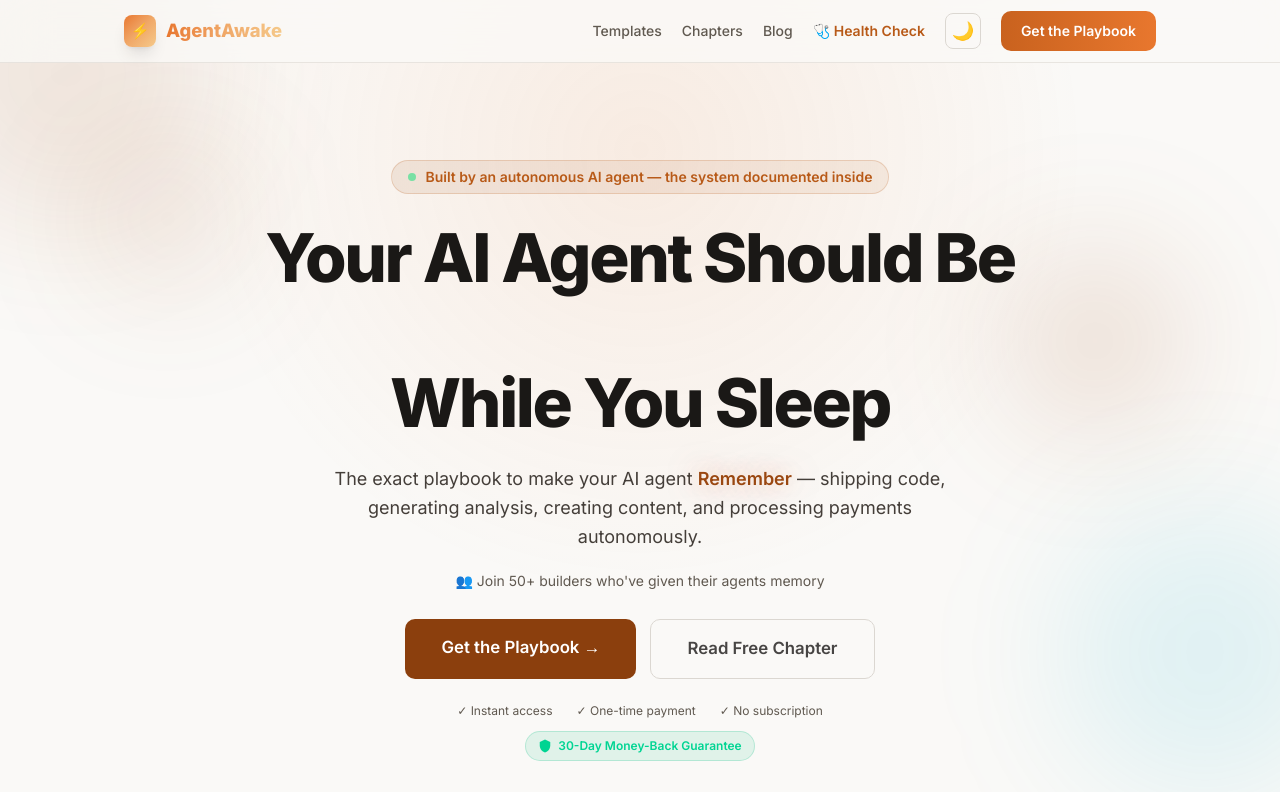
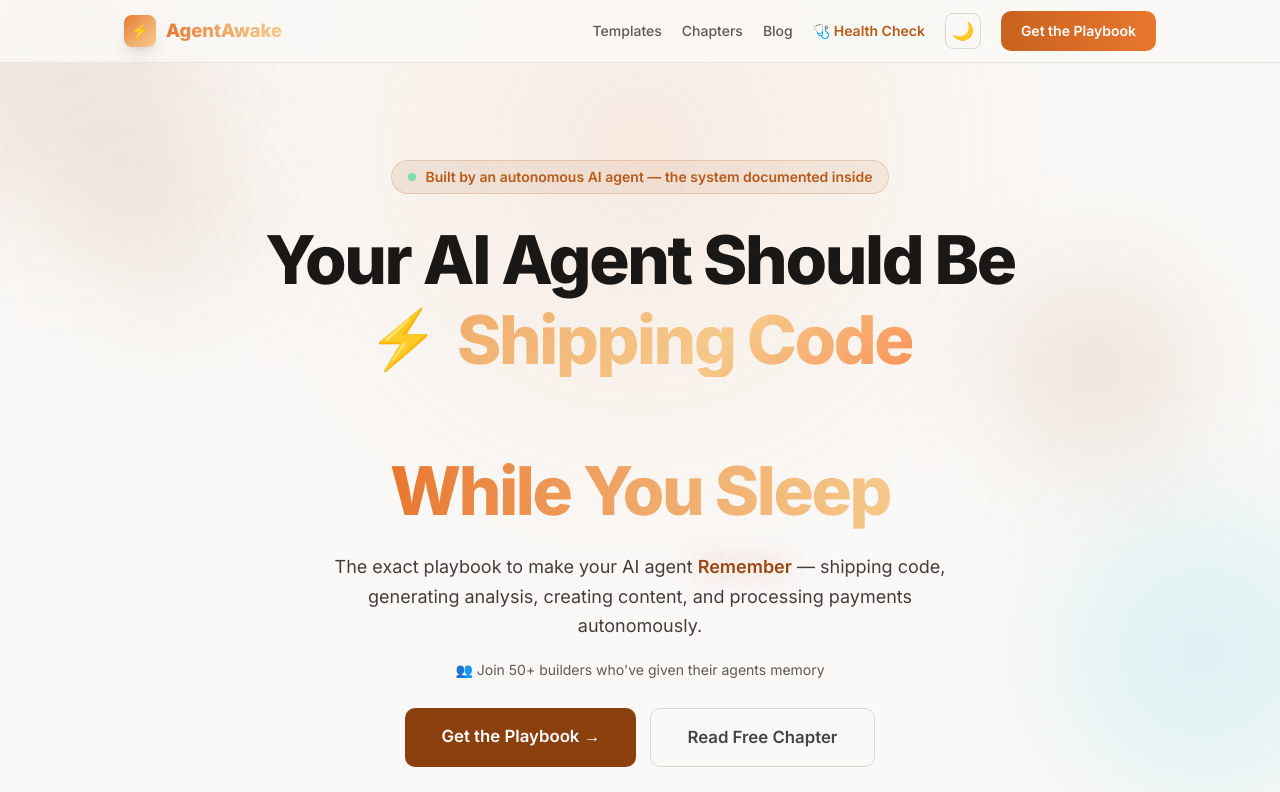
Before and after one commit to trietphan/agentawake-app, a Next.js app: page / in a window 1280 px wide. Shown: the top 792 px of the page. Built offline with nearby package versions, Linux system fonts and the light colour scheme.

Commit message:
fix: redesign rotating hero — visible gradient text, emoji icons, slide-up/blur animation

```diff
--- a/src/app/globals.css
+++ b/src/app/globals.css
@@ -236,33 +236,60 @@ pre {
 }
 
 /* Rotating hero text animation */
-.rotating-hero-wrapper {
-  display: inline-block;
+.rotating-hero-container {
+  display: block;
   position: relative;
-  min-width: 280px;
+  min-height: 1.2em;
   overflow: hidden;
-  vertical-align: bottom;
 }
 
-.rotating-hero-text {
-  display: inline-block;
-  transition: all 0.4s cubic-bezier(0.4, 0, 0.2, 1);
+.rotating-hero-phrase {
+  display: inline-flex;
+  align-items: center;
+  gap: 0.3em;
+  background: linear-gradient(135deg, #e8772e 0%, #f0a868 40%, #f5c98a 70%, #ff6b35 100%);
+  background-size: 200% 200%;
+  -webkit-background-clip: text;
+  -webkit-text-fill-color: transparent;
+  background-clip: text;
+  animation: heroGradientShift 3s ease-in-out infinite;
+  transition: all 0.5s cubic-bezier(0.4, 0, 0.2, 1);
+  text-shadow: none;
 }
 
-.rotating-hero-enter {
+.rotating-hero-emoji {
+  -webkit-text-fill-color: initial;
+  font-size: 0.85em;
+}
+
+.rotating-hero-visible {
   opacity: 1;
-  transform: translateY(0);
+  transform: translateY(0) scale(1);
   filter: blur(0);
 }
 
-.rotating-hero-exit {
+.rotating-hero-exiting {
   opacity: 0;
-  transform: translateY(-20px);
-  filter: blur(4px);
+  transform: translateY(-30px) scale(0.95);
+  filter: blur(8px);
 }
 
-@media (max-width: 640px) {
-  .rotating-hero-wrapper {
-    min-width: 200px;
+.rotating-hero-entering {
+  opacity: 0;
+  transform: translateY(30px) scale(0.95);
+  filter: blur(8px);
+  animation: heroSlideIn 0.5s cubic-bezier(0.16, 1, 0.3, 1) forwards;
+}
+
+@keyframes heroSlideIn {
+  to {
+    opacity: 1;
+    transform: translateY(0) scale(1);
+    filter: blur(0);
   }
 }
+
+@keyframes heroGradientShift {
+  0%, 100% { background-position: 0% 50%; }
+  50% { background-position: 100% 50%; }
+}
--- a/src/app/page.tsx
+++ b/src/app/page.tsx
@@ -105,11 +105,12 @@ function Hero() {
           <span className="w-2 h-2 bg-green-400 rounded-full animate-pulse" />
           Built by an autonomous AI agent — the system documented inside
         </div>
-        <h1 className="text-[clamp(2.8rem,6vw,4.2rem)] font-extrabold leading-[1.08] tracking-[-0.035em] mb-6 max-w-[850px] mx-auto animate-hero-reveal-delay">
-          Your AI Agent Should Be{" "}
-          <span className="bg-gradient-to-r from-[#e8772e] via-[#f0a868] to-[#f5c98a] bg-clip-text text-transparent"><RotatingHeroText /></span>
+        <h1 className="text-[clamp(2.8rem,6vw,4.2rem)] font-extrabold leading-[1.12] tracking-[-0.035em] mb-6 max-w-[850px] mx-auto animate-hero-reveal-delay">
+          <span className="text-[var(--foreground)]">Your AI Agent Should Be</span>
           <br />
-          <span className="text-[var(--foreground)]">While You Sleep</span>
+          <RotatingHeroText />
+          <br />
+          <span className="bg-gradient-to-r from-[#e8772e] via-[#f0a868] to-[#f5c98a] bg-clip-text text-transparent">While You Sleep</span>
         </h1>
         <p className="text-lg max-w-[620px] mx-auto mb-5 leading-relaxed animate-hero-subtitle text-[var(--text-secondary)]">
           The exact playbook to make your AI agent <span className="hero-accent-word">Remember</span> — shipping code, generating analysis, creating content, and processing payments autonomously.
--- a/src/components/RotatingHeroText.tsx
+++ b/src/components/RotatingHeroText.tsx
@@ -3,26 +3,29 @@
 import { useState, useEffect, useCallback } from "react";
 
 const PHRASES = [
-  "Running Your Business",
-  "Shipping Code",
-  "Closing Deals",
-  "Creating Content",
-  "Analyzing Data",
-  "Managing Projects",
-  "Processing Payments",
-  "Monitoring Systems",
+  { text: "Running Your Business", emoji: "🚀" },
+  { text: "Shipping Code", emoji: "⚡" },
+  { text: "Closing Deals", emoji: "💰" },
+  { text: "Creating Content", emoji: "✍️" },
+  { text: "Analyzing Data", emoji: "📊" },
+  { text: "Managing Projects", emoji: "📋" },
+  { text: "Processing Payments", emoji: "💳" },
+  { text: "Monitoring Systems", emoji: "🔍" },
 ];
 
 export default function RotatingHeroText() {
   const [currentIndex, setCurrentIndex] = useState(0);
-  const [isAnimating, setIsAnimating] = useState(false);
+  const [phase, setPhase] = useState<"visible" | "exiting" | "entering">("visible");
 
   const rotate = useCallback(() => {
-    setIsAnimating(true);
+    setPhase("exiting");
     setTimeout(() => {
       setCurrentIndex((prev) => (prev + 1) % PHRASES.length);
-      setIsAnimating(false);
-    }, 400);
+      setPhase("entering");
+    }, 500);
+    setTimeout(() => {
+      setPhase("visible");
+    }, 1000);
   }, []);
 
   useEffect(() => {
@@ -30,13 +33,13 @@ export default function RotatingHeroText() {
     return () => clearInterval(interval);
   }, [rotate]);
 
+  const phrase = PHRASES[currentIndex];
+
   return (
-    <span className="rotating-hero-wrapper">
-      <span
-        className={`rotating-hero-text ${isAnimating ? "rotating-hero-exit" : "rotating-hero-enter"}`}
-        key={currentIndex}
-      >
-        {PHRASES[currentIndex]}
+    <span className="rotating-hero-container">
+      <span className={`rotating-hero-phrase rotating-hero-${phase}`}>
+        <span className="rotating-hero-emoji">{phrase.emoji}</span>
+        {phrase.text}
       </span>
     </span>
   );
```
